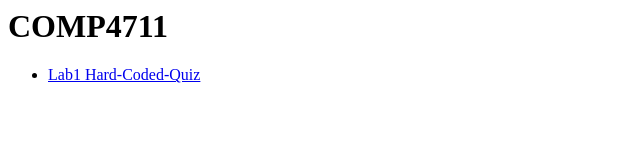
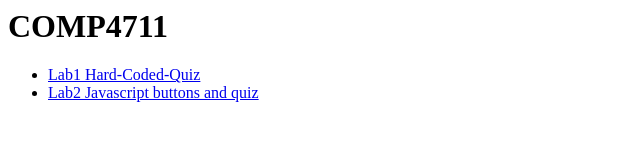
Before and after one commit to kevinlobcit/owntrolf.github.io, a plain HTML site: page BCIT/COMP4711/COMP4711.html in a window 1280 px wide. Shown: the whole page, without its empty margins (0-640 px from the left). Drawn offline with Linux system fonts and the light colour scheme.

Commit message:
added link

```diff
--- a/BCIT/COMP4711/COMP4711.html
+++ b/BCIT/COMP4711/COMP4711.html
@@ -8,6 +8,7 @@
 <h1>COMP4711</h1>
 <ul>
 	<li><a href="Lab1/quizquestions.html">Lab1 Hard-Coded-Quiz</a></li>
+	<li><a href="Lab2/index.html">Lab2 Javascript buttons and quiz</a></li>
 </ul>
 
 </body>
```
